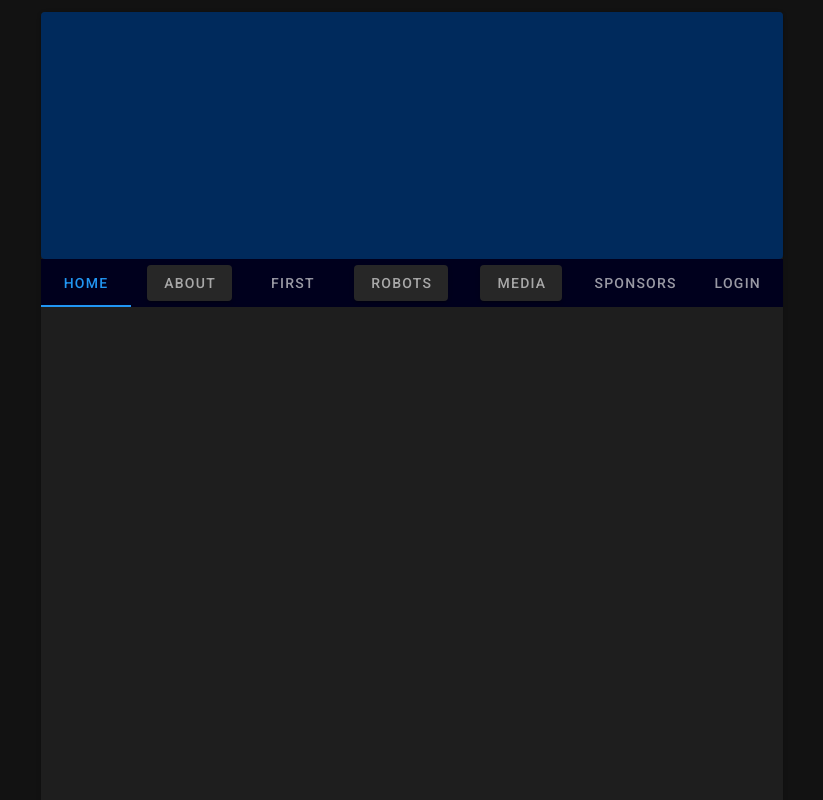
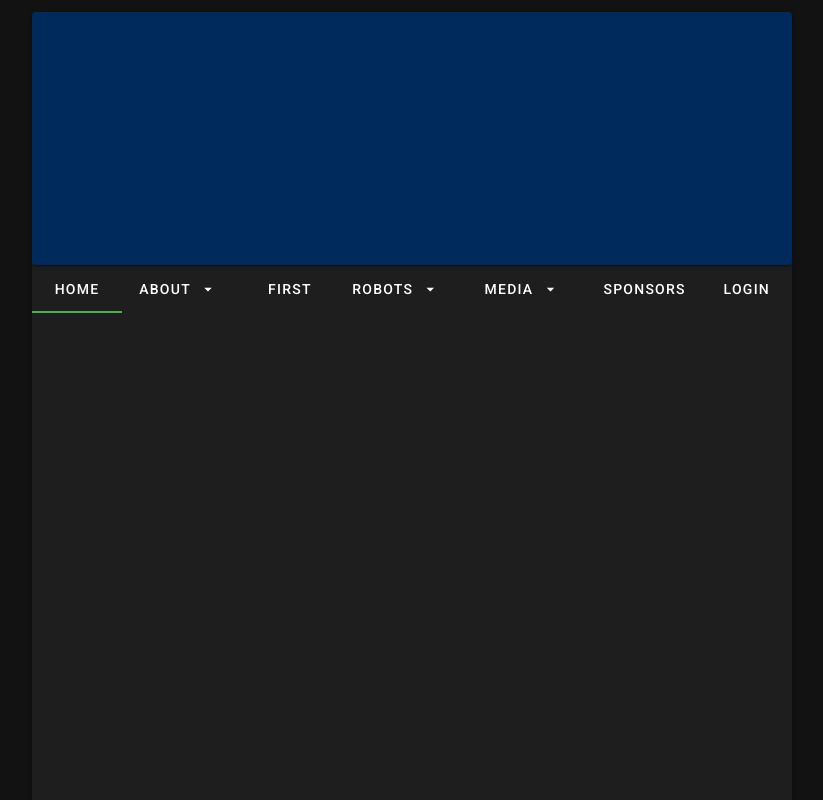
Before and after one commit to wang-jia-hong/FRC7636, a Vue app: page / in a window 1280 px wide. Shown: the top 800 px of the page, without its empty margins (228-1051 px from the left). Built offline with nearby package versions, Linux system fonts and the light colour scheme.

Commit message:
Main Page 大概樣子

```diff
--- a/src/plugins/vuetify.js
+++ b/src/plugins/vuetify.js
@@ -7,4 +7,13 @@ export default new Vuetify({
     theme:{
         dark: true,
     },
+    breakpoint: {
+        thresholds: {
+          xs: 340,
+          sm: 540,
+          md: 800,
+          lg: 1280,
+        },
+        scrollBarWidth: 24,
+      },
 });
--- a/src/views/MainPage.vue
+++ b/src/views/MainPage.vue
@@ -1,10 +1,8 @@
 <template>
-  <v-app>
-    <v-card
-     height="1000"
-    >
-      <v-card
-       color="#002a5c">
+  <div>
+    <v-card height="1000">
+      <!-- 封面圖 -->
+      <v-card color="#002a5c">
         <v-img
           aspect-ratio="3"
           contain
@@ -12,16 +10,41 @@
         >
         </v-img>
       </v-card>
+
       <v-tabs
+        color="success"
         v-model="tab"
-        background-color="#00001d"
+        background-color="transparent"
         grow
       >
-        <v-tab>
-          Home
-        </v-tab>
+        <v-tab class="white--text"> Home </v-tab>
 
-        <v-tab>
+        <v-menu
+          class="align-self-center mr-4 white--text"
+          open-on-hover
+          down
+          offset-y
+        >
+          <template v-slot:activator="{ on }">
+            <v-btn
+              text
+              color="white"
+              class="align-self-center mr-4 white--text"
+              v-on="on"
+            >
+              About
+              <v-icon right>mdi-menu-down</v-icon>
+            </v-btn>
+          </template>
+          <v-list>
+            <v-list-item @click="" v-for="(aboutItem, index) in aboutItems" :key="index">
+              <v-list-item-title>{{ aboutItem }}</v-list-item-title>
+            </v-list-item>
+          </v-list>
+        </v-menu>
+
+        <v-tab class="white--text"> FIRST </v-tab>
+
         <v-menu
           open-on-hover
           down
@@ -29,33 +52,21 @@
         >
           <template v-slot:activator="{ on }">
             <v-btn
+              class="align-self-center mr-4 white--text"
+              text
               v-on="on"
             >
-                About
+              Robots
+              <v-icon right>mdi-menu-down</v-icon>
             </v-btn>
           </template>
           <v-list>
-              <v-list-item>
-                <v-list-item-title >About us</v-list-item-title>
-              </v-list-item>
-              <v-list-item>
-                <v-list-item-title>History</v-list-item-title>
-              </v-list-item>
-              <v-list-item>
-                <v-list-item-title>Calender</v-list-item-title>
-              </v-list-item>
-              <v-list-item>
-                <v-list-item-title>Contact Us</v-list-item-title>
+            <v-list-item v-for="(robotItem, index) in robotItems" :key="index">
+              <v-list-item-title>{{ robotItem }}</v-list-item-title>
             </v-list-item>
           </v-list>
         </v-menu>
-        </v-tab>
 
-        <v-tab>
-          FIRST
-        </v-tab>
-
-        <v-tab>
         <v-menu
           open-on-hover
           down
@@ -63,55 +74,25 @@
         >
           <template v-slot:activator="{ on }">
             <v-btn
+              text
+              class="align-self-center mr-4 white--text"
               v-on="on"
             >
-                Robots
+              Media
+              <v-icon right>mdi-menu-down</v-icon>
             </v-btn>
           </template>
           <v-list>
-              <v-list-item>
-                <v-list-item-title >HandBook</v-list-item-title>
-              </v-list-item>
-              <v-list-item>
-                <v-list-item-title>CAD</v-list-item-title>
-              </v-list-item>
-              <v-list-item>
-                <v-list-item-title>Code</v-list-item-title>
+            <v-list-item v-for="(mediaItem, index) in mediaItems" :key="index">
+              <v-list-item-title>{{ mediaItem }}</v-list-item-title>
             </v-list-item>
           </v-list>
         </v-menu>
-        </v-tab>
-        <v-tab>
-          <v-menu
-          open-on-hover
-          down
-          offset-y
-          >
-            <template v-slot:activator="{ on }">
-              <v-btn
-              v-on="on"
-              >
-                Media
-              </v-btn>
-            </template>
-            <v-list>
-              <v-list-item>
-                <v-list-item-title >Photos</v-list-item-title>
-              </v-list-item>
-              <v-list-item>
-                <v-list-item-title>Videos</v-list-item-title>
-              </v-list-item>
-            </v-list>
-          </v-menu>
-        </v-tab>
 
-        <v-tab>
-          Sponsors
-        </v-tab>
+        <v-tab class="white--text"> Sponsors </v-tab>
 
-        <v-tab>
-          login
-        </v-tab>
+        <v-tab class="white--text"> login </v-tab>
+
       </v-tabs>
 
       <v-tabs-items v-model="tab">
@@ -127,13 +108,16 @@
         {{ new Date().getFullYear() }} — <strong>Vuetify</strong>
       </v-col>
     </v-footer>
-  </v-app>
+  </div>
 </template>
 <script>
   export default {
     data () {
       return {
         tab: null,
+        aboutItems: ["About us", "History", "Calender", "Contact Us"],
+        robotItems: ["HandBook","CAD","Code"],
+        mediaItems: ["Photos", "Videos"],
       }
     },
   }
```
Also changed, not shown: 1 other file (tests, documents, lock files or other folders). Lines whose indentation alone changed are shown as unchanged.
